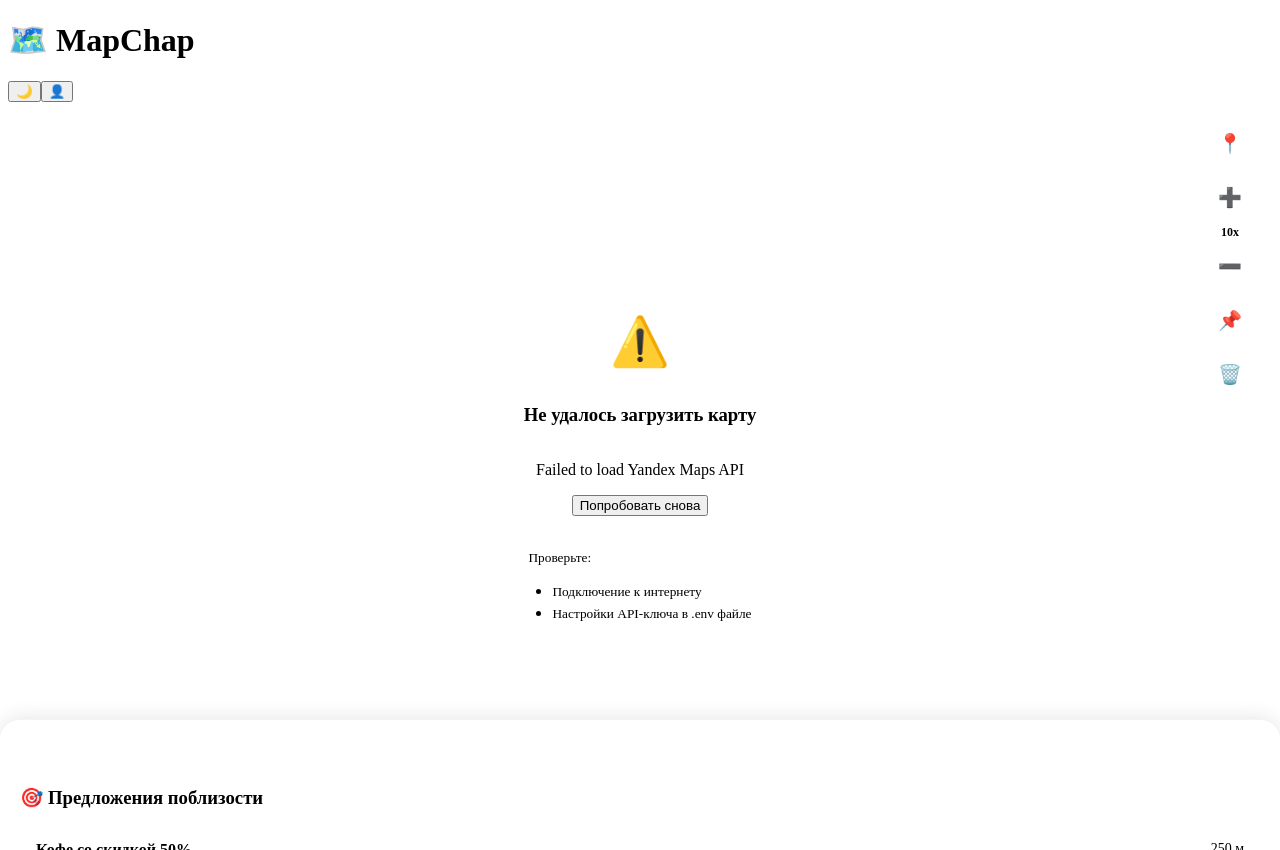
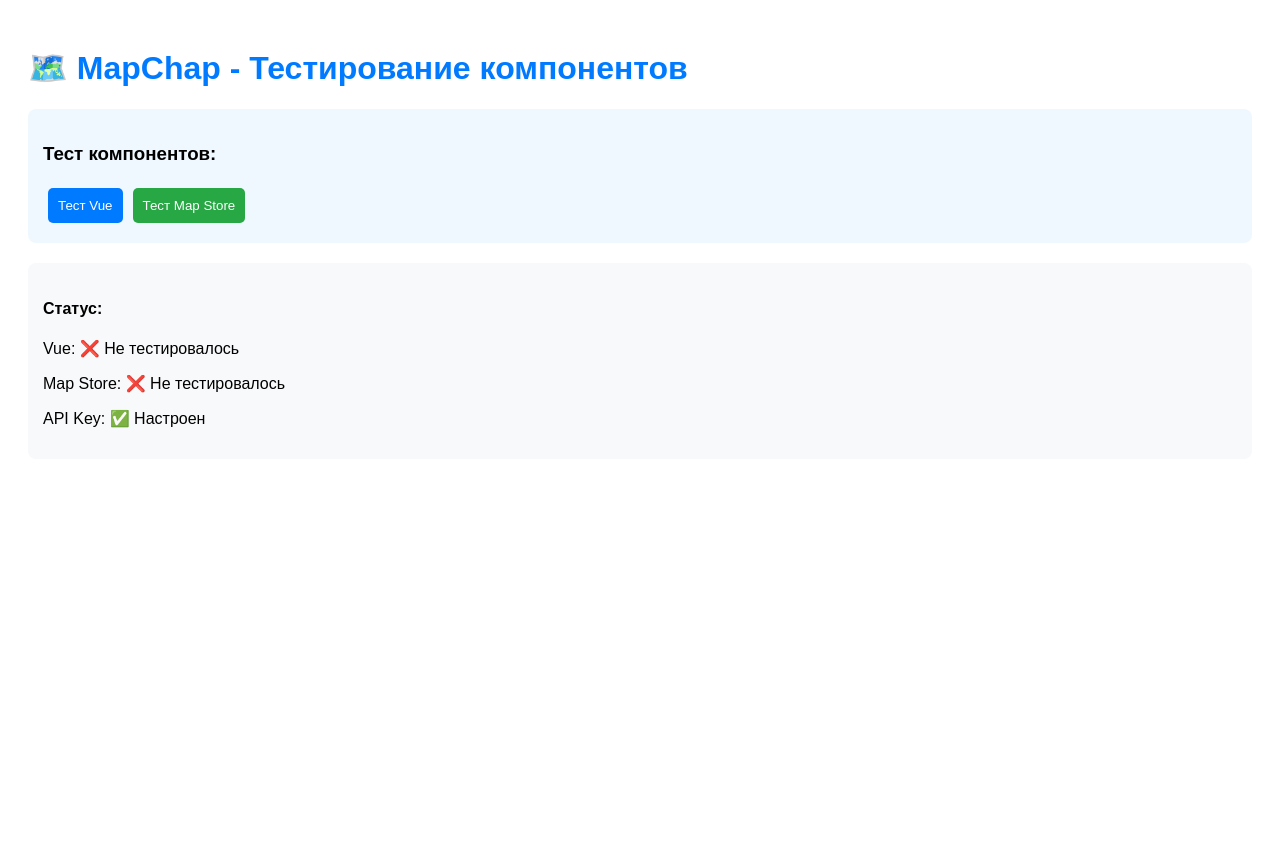
Before and after one commit to Akhror-de/Mapchap-v2, a Vue app: page / in a window 1280 px wide. After the commit the page ends 800 px from the top, so only its background shows below. Built offline with nearby package versions, Linux system fonts and the light colour scheme.

Commit message:
Update App.vue

```diff
--- a/src/App.vue
+++ b/src/App.vue
@@ -1,60 +1,64 @@
 <template>
-  <div id="app" :data-theme="theme">
-    <header class="app-header">
-      <div class="header-content">
-        <h1 class="app-title">🗺️ MapChap</h1>
-        <div class="header-actions">
-          <button class="btn btn-secondary" @click="toggleTheme">
-            {{ theme === 'light' ? '🌙' : '☀️' }}
-          </button>
-          <button class="btn btn-secondary" @click="showProfile">
-            👤
-          </button>
-        </div>
-      </div>
-    </header>
+  <div id="app" style="padding: 20px; font-family: sans-serif;">
+    <h1 style="color: #007bff;">🗺️ MapChap - Тестирование компонентов</h1>
 
-    <main class="app-main">
-      <!-- Контейнер карты -->
-      <div class="map-section">
-        <MapContainer />
-        <MapControls />
-      </div>
+    <div style="margin: 20px 0; padding: 15px; background: #f0f8ff; border-radius: 8px;">
+      <h3>Тест компонентов:</h3>
+      <button @click="testVue" style="padding: 10px; margin: 5px; background: #007bff; color: white; border: none; border-radius: 5px;">
+        Тест Vue
+      </button>
+      <button @click="testMapStore" style="padding: 10px; margin: 5px; background: #28a745; color: white; border: none; border-radius: 5px;">
+        Тест Map Store
+      </button>
+    </div>
 
-      <!-- Нижняя панель с предложениями -->
-      <BottomSheet />
-    </main>
+    <div style="padding: 15px; background: #f8f9fa; border-radius: 8px; margin-top: 20px;">
+      <h4>Статус:</h4>
+      <p>Vue: <span id="vue-status">❌ Не тестировалось</span></p>
+      <p>Map Store: <span id="map-store-status">❌ Не тестировалось</span></p>
+      <p>API Key: <span id="api-key-status">❌ Не проверен</span></p>
+    </div>
   </div>
 </template>
 
 <script setup>
-import { ref } from 'vue'
-import MapContainer from './components/map/MapContainer.vue'
-import MapControls from './components/map/MapControls.vue'
-import BottomSheet from './components/common/BottomSheet.vue'
+import { onMounted } from 'vue'
+import { useMapStore } from './stores/map.store'
 
-const theme = ref('light')
+const mapStore = useMapStore()
 
-const toggleTheme = () => {
-  theme.value = theme.value === 'light' ? 'dark' : 'light'
+const testVue = () => {
+  document.getElementById('vue-status').textContent = '✅ Работает'
+  alert('Vue reactivity works! 🎉')
 }
 
-const showProfile = () => {
-  console.log('Открыть профиль')
-}
-</script>
+const testMapStore = async () => {
+  try {
+    document.getElementById('map-store-status').textContent = '⏳ Тестирование...'
 
-<style scoped>
-.app-main {
-  flex: 1;
-  display: flex;
-  flex-direction: column;
-  height: calc(100vh - 60px);
+    // Простой тест store
+    mapStore.setCenter([55.751244, 37.618423])
+
+    setTimeout(() => {
+      document.getElementById('map-store-status').textContent = '✅ Store работает'
+    }, 500)
+
+  } catch (error) {
+    document.getElementById('map-store-status').textContent = `❌ Ошибка: ${error.message}`
+  }
 }
 
-.map-section {
-  flex: 1;
-  position: relative;
-  height: 100%;
+const checkApiKey = () => {
+  const apiKey = import.meta.env.VITE_YANDEX_MAPS_API_KEY
+  if (apiKey && apiKey !== 'your_yandex_maps_api_key_here') {
+    document.getElementById('api-key-status').textContent = '✅ Настроен'
+  } else {
+    document.getElementById('api-key-status').textContent = '❌ Не настроен'
+  }
 }
-</style>
+
+onMounted(() => {
+  console.log('✅ App.vue mounted')
+  checkApiKey()
+})
+</script>
```
